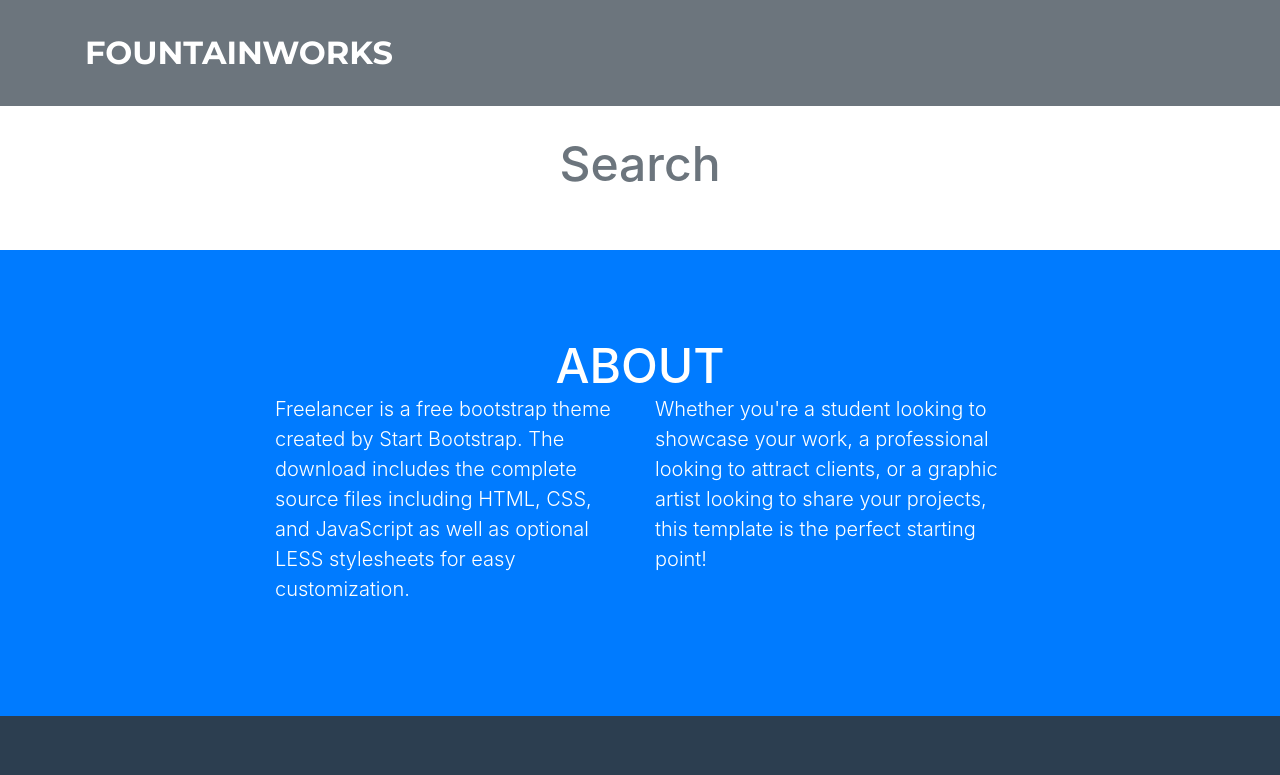
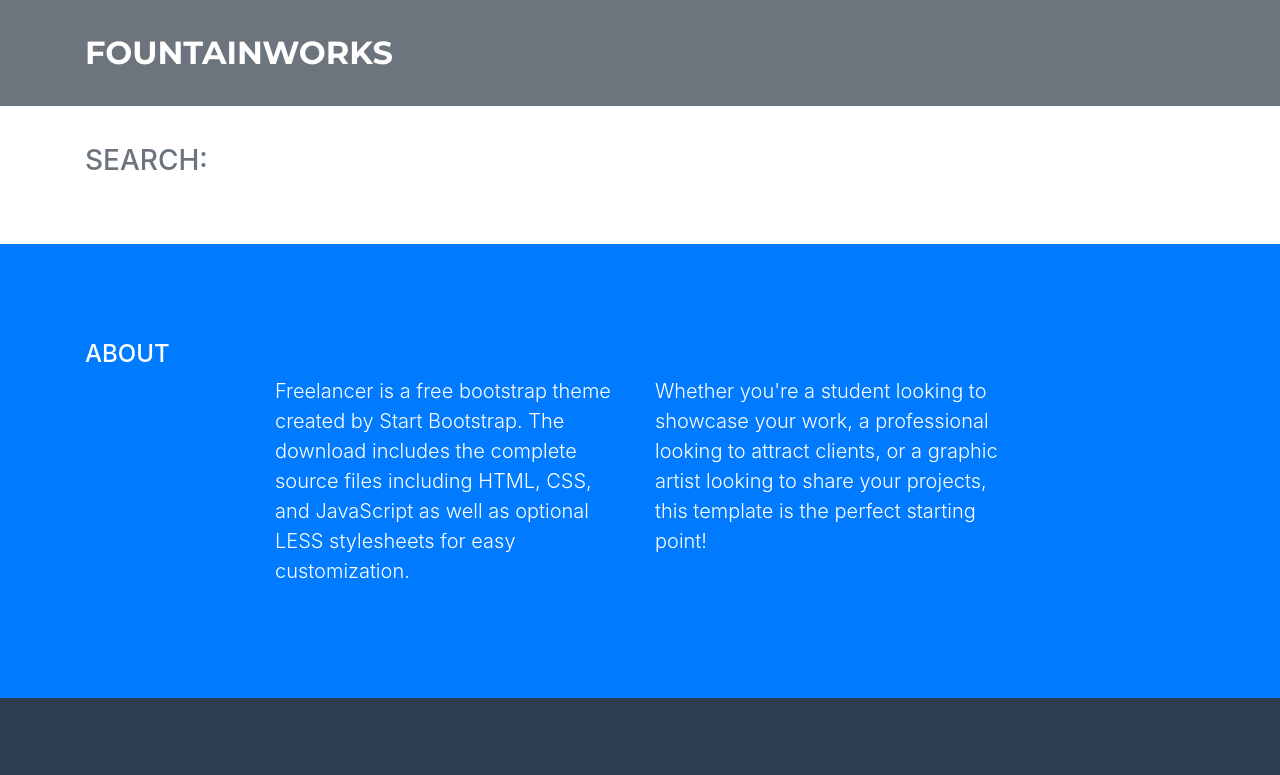
Before and after one commit to sharmb9/FountainWorks, a website with bundled scripts: page startbootstrap-freelancer-gh-pages/index.html in a window 1280 px wide. Shown: the top 775 px of the page. Built offline with nearby package versions, Linux system fonts and the light colour scheme.

Commit message:
Update index.html

```diff
--- a/startbootstrap-freelancer-gh-pages/index.html
+++ b/startbootstrap-freelancer-gh-pages/index.html
@@ -42,7 +42,7 @@
     <!-- Portfolio Grid Section -->
     <section class="portfolio" id="portfolio">
       <div class="container">
-        <h2 class="text-center text-secondary mb-0">Search</h2>
+        <h3 class="text-uppercase text-secondary mb-0 text-left">Search:</h3>
         <div class="row">
           <!-- add forms here -->
         </div>
@@ -54,7 +54,7 @@
     <!-- About Section -->
     <section class="bg-primary text-white mb-0" id="about">
       <div class="container">
-        <h2 class="text-center text-uppercase text-white">About</h2>
+        <h4 class="text-uppercase text-left text-white">About</h4>
         <div class="row">
           <div class="col-lg-4 ml-auto">
             <p class="lead">Freelancer is a free bootstrap theme created by Start Bootstrap. The download includes the complete source files including HTML, CSS, and JavaScript as well as optional LESS stylesheets for easy customization.</p>
```
